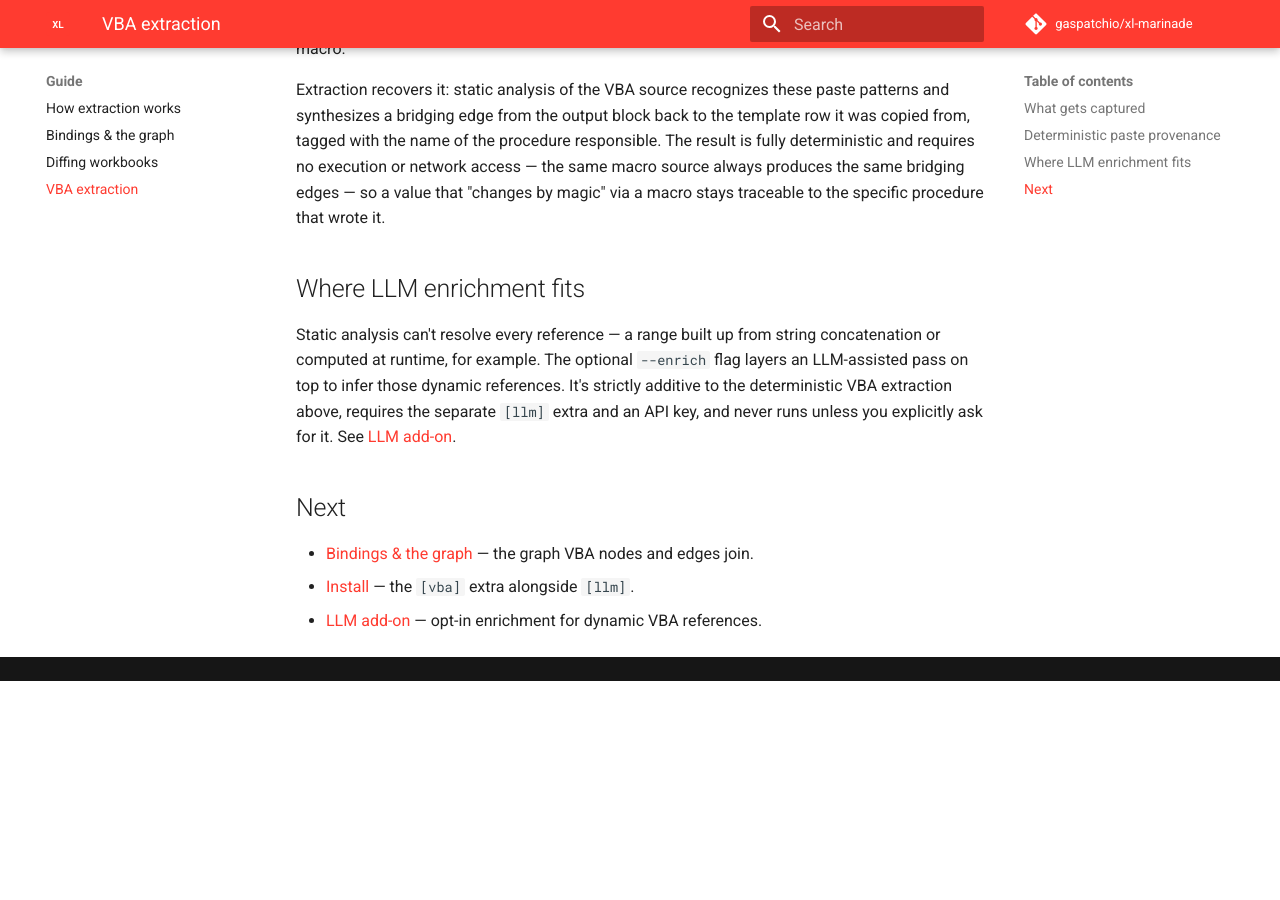
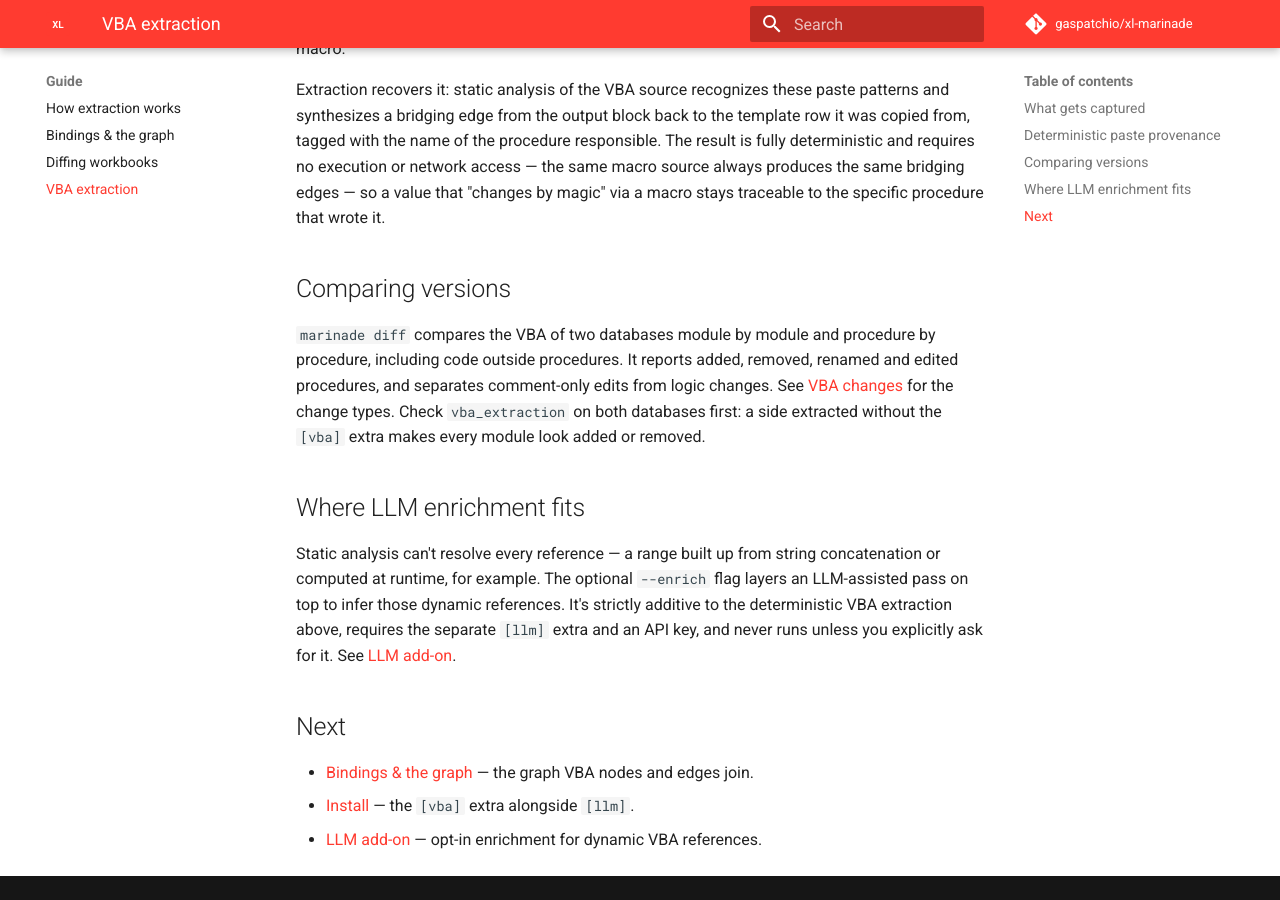
Before and after one commit to gaspatchio/xl-marinade, an MkDocs documentation site: the page built from docs/guide/vba.md, in a window 1280 px wide and 900 px high, scrolled down 1582 px. Built offline with MkDocs 1.6.1 and Material for MkDocs 9.7.7, drawn with Linux system fonts in a browser that asks for light colours; comment, search, counter and statistics services are not loaded; before the commit the page ends 2263 px from its top, so only the background shows below that.

Commit message:
docs: point VBA readers at vba_extraction before trusting VBA diffs (#52)
The diffing guide and auditing reference now say to check ir_metadata.vba_extraction on both databases before trusting VBA_* changes, and to re-extract a skipped or failed side. The install page's [vba] bullet covers diff support and the recorded skip, and the VBA guide links to the diff's VBA change types.

```diff
--- a/docs/guide/vba.md
+++ b/docs/guide/vba.md
@@ -67,6 +67,15 @@ network access — the same macro source always produces the same bridging edges
 so a value that "changes by magic" via a macro stays traceable to the specific
 procedure that wrote it.
 
+## Comparing versions
+
+`marinade diff` compares the VBA of two databases module by module and
+procedure by procedure, including code outside procedures. It reports added,
+removed, renamed and edited procedures, and separates comment-only edits from
+logic changes. See [VBA changes](diffing.md#vba-changes) for the change types.
+Check `vba_extraction` on both databases first: a side extracted without the
+`[vba]` extra makes every module look added or removed.
+
 ## Where LLM enrichment fits
 
 Static analysis can't resolve every reference — a range built up from string
```
Also changed, not shown: docs/guide/diffing.md (+5 -1 lines), docs/install.md (+4 -1 lines), skills/using-xl-marinade/references/auditing.md (+6 -2 lines).
